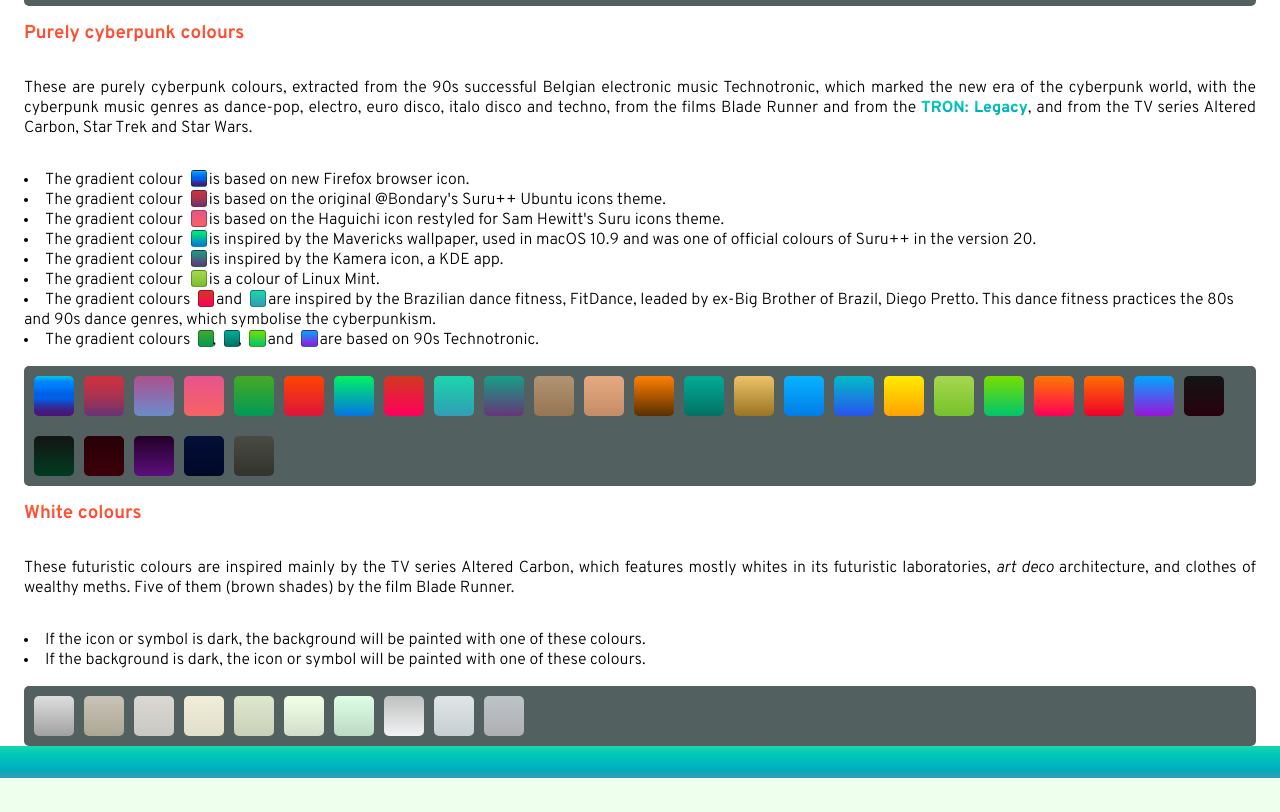
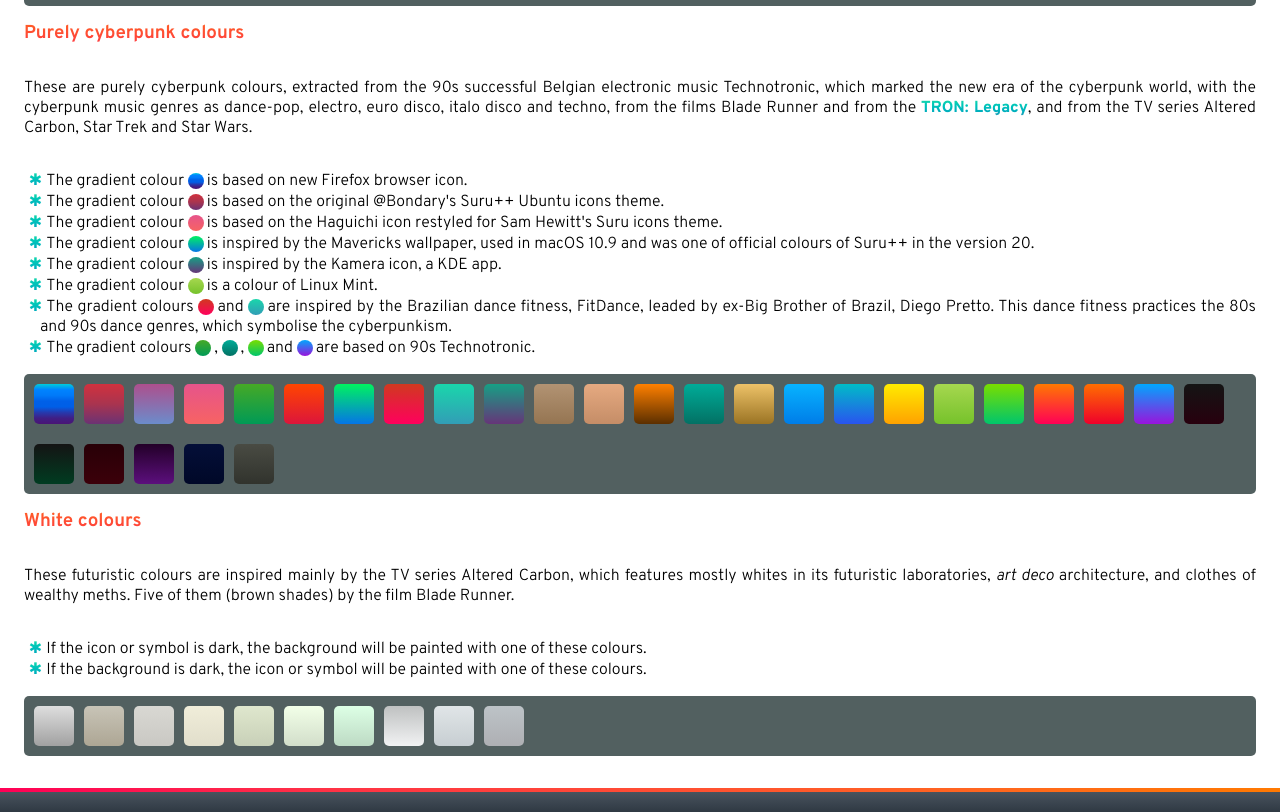
Before and after one commit to gusbemacbe/suru-plus-site, a plain HTML site: page guidelines.html in a window 1280 px wide. Shown: the part 693-1505 px from the top of the page. Before the commit the page ends 1471 px from the top, so only its background shows below. Drawn offline with Linux system fonts and the light colour scheme.

Commit message:
Version 1.2.3

```diff
--- a/css/screen.css
+++ b/css/screen.css
@@ -78,6 +78,7 @@ body, caption, div, fieldset, form, caption, h1, h2, h3, h4, h5, h6, hr, html, i
 a
 {
 	background: linear-gradient(to bottom, #1ad6ab, #00c9b7, #00bbbd, #00acbc, #329db6);
+	background-clip: text;
 	-webkit-background-clip: text;
   -webkit-text-fill-color: transparent;
 	font-weight: 800;
@@ -88,6 +89,7 @@ a:hover
 {
 	background-image: linear-gradient(to top, #ff0056, #ff3146, #ff4c34, #ff6421, #ff7901);
 	font-weight: 800;
+	background-clip: text;
 	-webkit-background-clip: text;
   -webkit-text-fill-color: transparent;
 }
@@ -104,49 +106,8 @@ body
 	font-size: 16px;
 	font-style: normal;
 	font-weight: 300;
-}
-
-code
-{
-    padding: 2px 4px;
-    color: #c0341d;
-    background-color: #fbe5e1;
-    border-radius: 4px;
-}
-
-.gfm-color_chip
-{
-  display: inline-block;
-  line-height: 1;
-  margin: 0 0 5px 4px;
-  margin-top: 0px;
-  vertical-align: middle;
-  border-radius: 3px;
-  width: 0.9em;
-  height: 0.9em;
-  background: #fff;
-  background-position-x: 0%;
-  background-position-y: 0%;
-  background-image: none;
-  background-size: auto;
-  background-image: linear-gradient(135deg, #e1e1e1 25%, transparent 0%, transparent 75%, #e1e1e1 0%),linear-gradient(135deg, #e1e1e1 25%, transparent 0%, transparent 75%, #e1e1e1 0%);
-  background-size: 1em 1em;
-  background-position: 0 0, 0.5em 0.5em;
-}
-
-.gfm-color_chip
-{
-    line-height: 1;
-}
-
-.gfm-color_chip > span
-{
-  display: inline-block;
-  width: 100%;
-  height: 100%;
-  margin-bottom: 2px;
-  border-radius: 3px;
-  border: 1px solid rgba(0,0,0,0.3);
+	margin: 0 auto;
+	width: 100%;
 }
 
 fieldset, img
@@ -163,19 +124,50 @@ h1, h2, h3, h4, h5, h6, p, ul
 h1, h2, h3
 {
 	background-image: linear-gradient(to top, #ff0056, #ff3146, #ff4c34, #ff6421, #ff7901);
+	background-clip: text;
 	-webkit-background-clip: text;
   -webkit-text-fill-color: transparent;
 }
 
 li
 {
-	list-style-position: inside;
+	hyphens: auto;
+	-ms-hyphens: auto;
+	-webkit-hyphens: auto;
+  padding-left: 1em;
+  text-indent: -.7em;
+	text-align: justify;
+}
+
+li:before
+{
+	background: linear-gradient(to bottom, #1ad6ab, #00c9b7, #00bbbd, #00acbc, #329db6);
+	background-clip: text;
+	-webkit-background-clip: text;
+  -webkit-text-fill-color: transparent;
+  content: "✱";
+  margin-right: 4px;
 }
 
 p
 {
 	hyphens: auto;
+	-ms-hyphens: auto;
+	-webkit-hyphens: auto;
 	text-align: justify;
+}
+
+ul
+{
+    list-style: none;
+}
+
+.color
+{
+	border-radius: 50%;
+	margin-right: 3px;
+	padding-left: 8px;
+	padding-right: 8px;
 }
 
 .container
@@ -244,9 +236,14 @@ p
 
 #footer
 {
-	background: linear-gradient(to bottom, #1ad6ab, #00c9b7, #00bbbd, #00acbc, #329db6);
-	color: #efefef;
-	font-weight: 700;
+	background: linear-gradient(#49535E, #2F3943);
+	border-top: 4px solid transparent;
+  border-image: linear-gradient(to right, #ff0056, #ff3146, #ff4c34, #ff6421, #ff7901);
+  -moz-border-image: -moz-linear-gradient(to right, #ff0056, #ff3146, #ff4c34, #ff6421, #ff7901);
+  -webkit-border-image: -webkit-linear-gradient(to right, #ff0056, #ff3146, #ff4c34, #ff6421, #ff7901);
+  border-image-slice: 1;
+	color: #fff;
+	font-size: 10px;
 	padding: 1em;
 	text-align: center;
 }
@@ -274,7 +271,15 @@ p
 #mainMenu li
 {
 	display: inline;
+	text-align: center;
 	padding: 0px;
+}
+
+#mainMenu li:before
+{
+	background: none;
+  content: none;
+  margin-right: none;
 }
 
 #mainMenu a
@@ -292,6 +297,7 @@ p
 #mainMenu a:hover
 {
 	background-image: linear-gradient(to top, #ff0056, #ff3146, #ff4c34, #ff6421, #ff7901);
+	background-clip: text;
 	-webkit-background-clip: text;
   -webkit-text-fill-color: transparent;
 }
@@ -321,6 +327,11 @@ p
 		float: left;
 		width: 50%;
 		padding: 0px;
+	}
+
+	#mainMenu ul
+	{
+	  list-style: none;
 	}
 
 	#mainMenu a
--- a/guidelines.html
+++ b/guidelines.html
@@ -48,14 +48,14 @@
 		</p>
 
 		<ul>
-			<li>The gradient colour <span class="gfm-color_chip"><span style="background: linear-gradient(180deg, #00CCDA 0%, #0083FF 14.29%, #007AF9 28.57%, #0060E8 42.86%, #005FE7 57.14%, #2639AD 71.43%, #401E84 85.71%, #4A1475 100%)"></span></span> is based on new Firefox browser icon. </li>
-			<li>The gradient colour <span class="gfm-color_chip"><span style="background: linear-gradient(180deg, #D1313E 0%, #A9344F 50%, #6B3274 100%)"></span></span> is based on the original @Bondary's Suru++ Ubuntu icons theme. </li>
-			<li>The gradient colour <span class="gfm-color_chip"><span style="background: linear-gradient(180deg, #E6548B 0%, #F76363 100%)"></span></span> is based on the Haguichi icon restyled for Sam Hewitt's Suru icons theme. </li>
-			<li>The gradient colour <span class="gfm-color_chip"><span style="background: linear-gradient(180deg, #00F260 0%, #0575E6 100%)"></span></span> is inspired by the Mavericks wallpaper, used in macOS 10.9 and was one of official colours of Suru++ in the version 20.</li>
-			<li>The gradient colour <span class="gfm-color_chip"><span style="background: linear-gradient(180deg, #16A085 0%, #663579 100%)"></span></span> is inspired by the Kamera icon, a KDE app.</li>
-			<li>The gradient colour <span class="gfm-color_chip"><span style="background: linear-gradient(180deg, #A6D74F 0%, #76C22B 100%)"></span></span> is a colour of Linux Mint.</li>
-			<li>The gradient colours <span class="gfm-color_chip"><span style="background: linear-gradient(180deg, #D0391F 0%, #FF005D 100%)"></span></span> and <span class="gfm-color_chip"><span style="background: linear-gradient(179.86deg, #1AD6AB 0.08%, #329DB6 100.2%)"></span></span> are inspired by the Brazilian dance fitness, FitDance, leaded by ex-Big Brother of Brazil, Diego Pretto. This dance fitness practices the 80s and 90s dance genres, which symbolise the cyberpunkism.</li>
-			<li>The gradient colours <span class="gfm-color_chip"><span style="background: linear-gradient(180deg, #46A926 0%, #009A56 100%)"></span></span>, <span class="gfm-color_chip"><span style="background: linear-gradient(0deg, #037164 0%, #00AC98 100%)"></span></span>, <span class="gfm-color_chip"><span style="background: linear-gradient(180deg, #79DD00 0%, #6DDB0A 10%, #61D915 20%, #55D620 30%, #49D42B 40%, #3CD235 50%, #30CF40 60%, #24CD4B 70%, #18CA56 80%, #0CC861 90%, #00C66B 100%)"></span></span> and <span class="gfm-color_chip"><span style="background: linear-gradient(180deg, #00A7FD 0%, #9914DC 100%)"></span></span> are based on 90s Technotronic.</li>
+			<li>The gradient colour <span class="color" style="background: linear-gradient(180deg, #00CCDA 0%, #0083FF 14.29%, #007AF9 28.57%, #0060E8 42.86%, #005FE7 57.14%, #2639AD 71.43%, #401E84 85.71%, #4A1475 100%)"></span> is based on new Firefox browser icon. </li>
+			<li>The gradient colour <span class="color" style="background: linear-gradient(180deg, #D1313E 0%, #A9344F 50%, #6B3274 100%)"></span> is based on the original @Bondary's Suru++ Ubuntu icons theme. </li>
+			<li>The gradient colour <span class="color" style="background: linear-gradient(180deg, #E6548B 0%, #F76363 100%)"></span> is based on the Haguichi icon restyled for Sam Hewitt's Suru icons theme. </li>
+			<li>The gradient colour <span class="color" style="background: linear-gradient(180deg, #00F260 0%, #0575E6 100%)"></span> is inspired by the Mavericks wallpaper, used in macOS 10.9 and was one of official colours of Suru++ in the version 20.</li>
+			<li>The gradient colour <span class="color" style="background: linear-gradient(180deg, #16A085 0%, #663579 100%)"></span> is inspired by the Kamera icon, a KDE app.</li>
+			<li>The gradient colour <span class="color" style="background: linear-gradient(180deg, #A6D74F 0%, #76C22B 100%)"></span> is a colour of Linux Mint.</li>
+			<li>The gradient colours <span class="color" style="background: linear-gradient(180deg, #D0391F 0%, #FF005D 100%)"></span> and <span class="color" style="background: linear-gradient(179.86deg, #1AD6AB 0.08%, #329DB6 100.2%)"></span> are inspired by the Brazilian dance fitness, FitDance, leaded by ex-Big Brother of Brazil, Diego Pretto. This dance fitness practices the 80s and 90s dance genres, which symbolise the cyberpunkism.</li>
+			<li>The gradient colours <span class="color" style="background: linear-gradient(180deg, #46A926 0%, #009A56 100%)"></span>, <span class="color" style="background: linear-gradient(0deg, #037164 0%, #00AC98 100%)"></span>, <span class="color" style="background: linear-gradient(180deg, #79DD00 0%, #6DDB0A 10%, #61D915 20%, #55D620 30%, #49D42B 40%, #3CD235 50%, #30CF40 60%, #24CD4B 70%, #18CA56 80%, #0CC861 90%, #00C66B 100%)"></span> and <span class="color" style="background: linear-gradient(180deg, #00A7FD 0%, #9914DC 100%)"></span> are based on 90s Technotronic.</li>
 		</ul>
 
 		<div class="container3" id="cyberpunk-colours"></div>
@@ -72,6 +72,8 @@
 
     <div class="container3" id="white-colours"></div>
 
+		<p></p>
+
 		<div id="footer"></div>
 
 		</div>
```
Also changed, not shown: index.html (+0 -4 lines).
